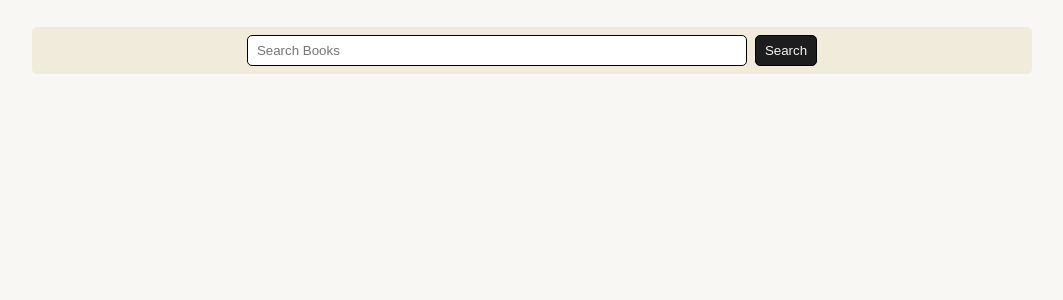
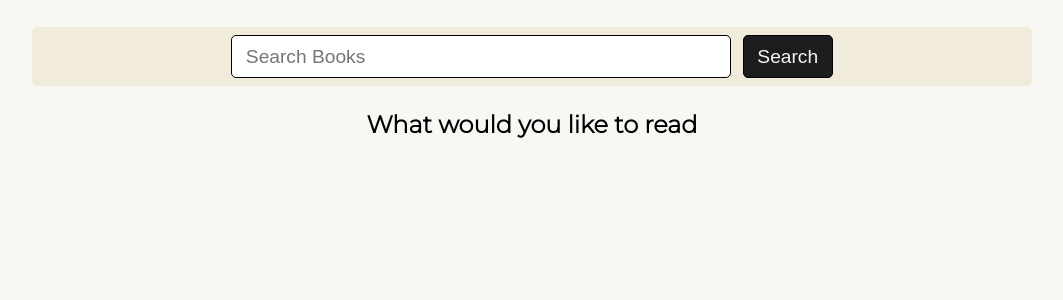
Before and after one commit to ahmedserifoski/Search_Books_App_Api, a React (Create React App) app: page / in a window 1280 px wide. Shown: the top 300 px of the page, without its empty margins (108-1171 px from the left). Built offline with nearby package versions, Linux system fonts and the light colour scheme.

Commit message:
add question

```diff
--- a/src/components/SearchBooks.css
+++ b/src/components/SearchBooks.css
@@ -25,6 +25,11 @@
     color: whitesmoke;
 }
 
+.question {
+    margin: 1em;
+    text-align: center;
+}
+
 @media (min-width: 290px) {
     .input {
         width: 90%;
@@ -40,4 +45,8 @@
         "books"
         ;
     }
+
+    .input, .button {
+        font-size: 1.2rem;
+    }
 }
--- a/src/components/SearchBooks.js
+++ b/src/components/SearchBooks.js
@@ -61,11 +61,15 @@ import "./SearchBooks.css"
 
 const SearchBooks = () => {
 
+
+
     const [query, setQuery] = useState("")
     const [books, setBooks] = useState([])
 
     const searchBooks = async (event) => {
         event.preventDefault()
+
+        document.querySelector(".question").setAttribute("style", "display: none")
 
         const key = "AIzaSyCBqv8O6IeVjogiljjDy7r2Kr3XdTxun0Q"
         const url = `https://www.googleapis.com/books/v1/volumes?q=${query}&key=${key}`
@@ -78,6 +82,7 @@ const SearchBooks = () => {
 
     return (
         <div>
+
             <form className="form" onSubmit={searchBooks}>
                 <input
                 className="input"
@@ -89,6 +94,7 @@ const SearchBooks = () => {
             />
             <button className="button" type="submit">Search</button>
             </form>
+            <h2 className="question">What would you like to read</h2>
             <div className="books">
                 {books.map(book => (
                     <BookComponent book={book} key={book.id} />
```
